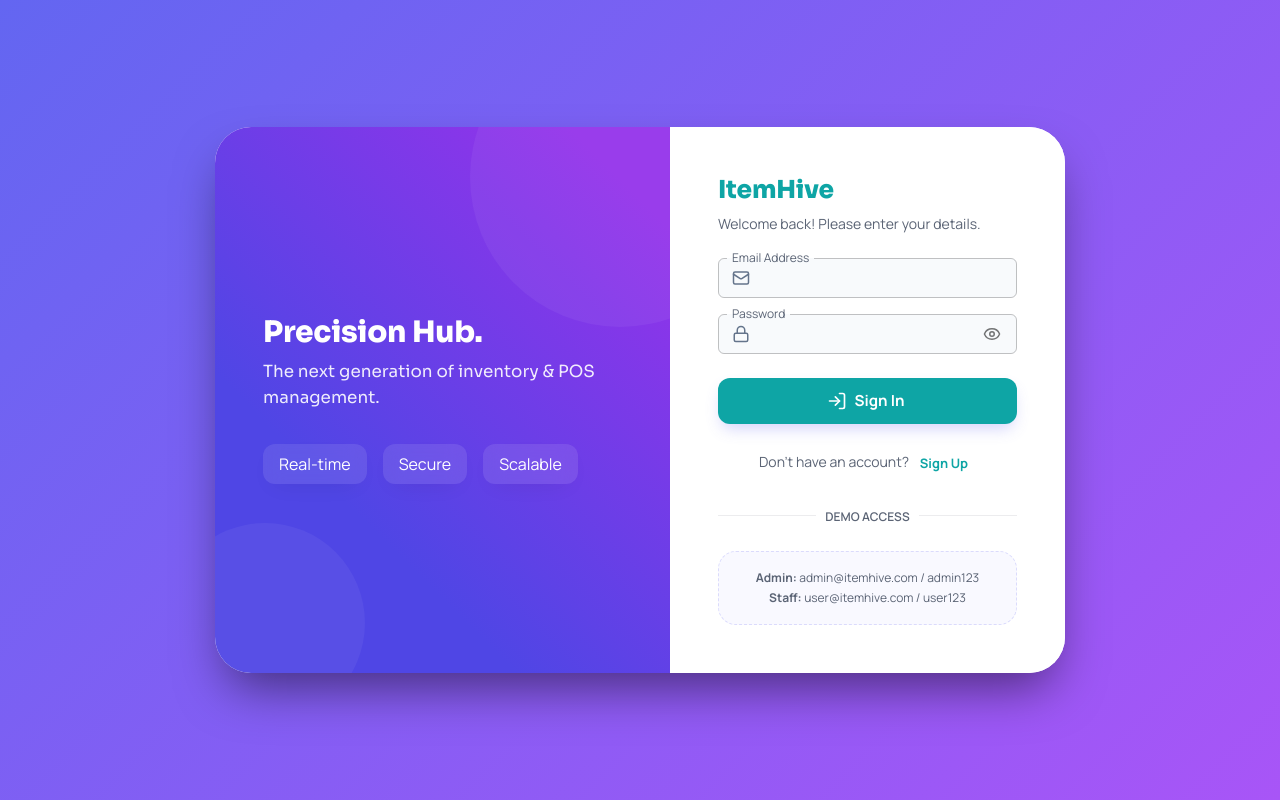
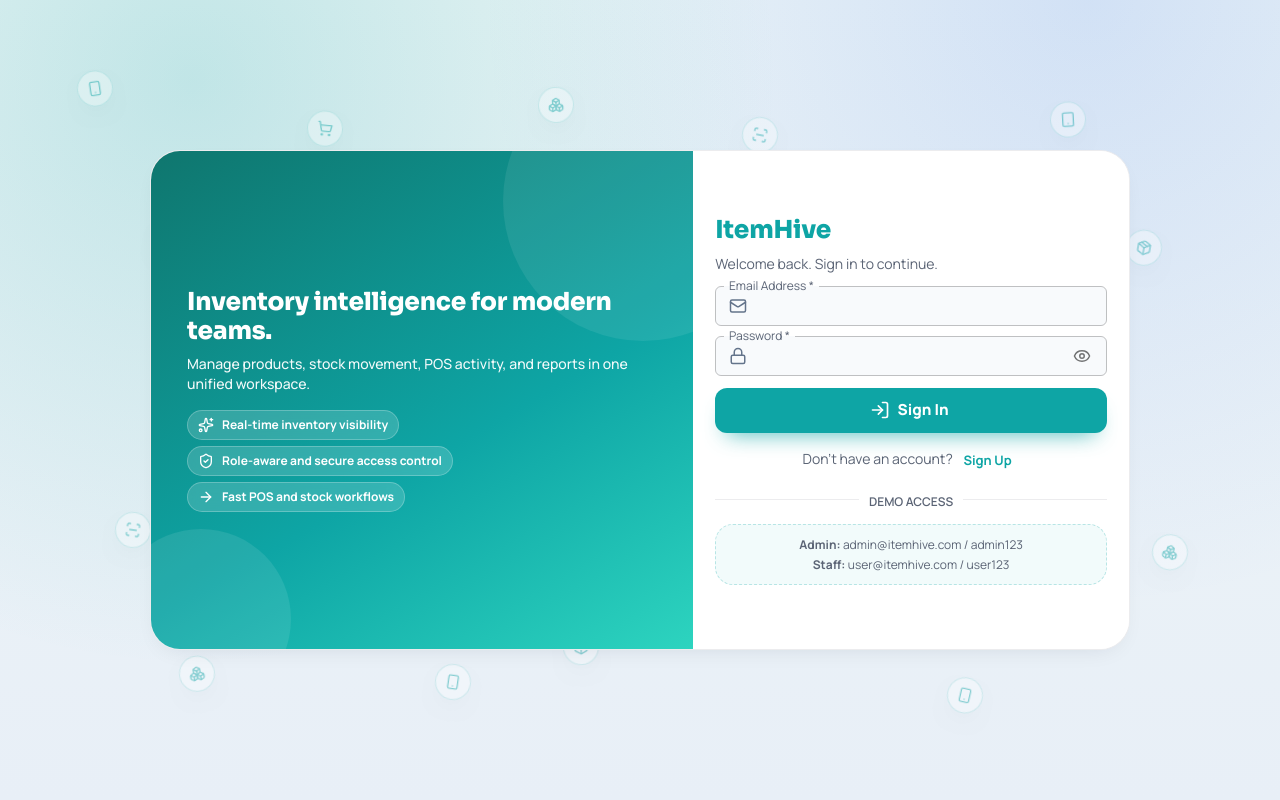
Before and after one commit to syedfaiqali/itemHive, a React (Vite) app: page /login in a window 1280 px wide. Built offline with nearby package versions, Linux system fonts and the light colour scheme.

Commit message:
main: login UI and added signup page

```diff
--- a/src/pages/Auth/Login.tsx
+++ b/src/pages/Auth/Login.tsx
@@ -11,19 +11,47 @@ import {
     Container,
     Paper
 } from '@mui/material';
-import { Mail, Lock, Eye, EyeOff, LogIn } from 'lucide-react';
+import { Mail, Lock, Eye, EyeOff, LogIn, ArrowRight, ShieldCheck, Sparkles, Smartphone, Tablet, Package, ScanLine, Boxes, ShoppingCart, Barcode } from 'lucide-react';
 import { useDispatch } from 'react-redux';
 import { loginSuccess } from '../../features/auth/authSlice';
 import { useNavigate } from 'react-router-dom';
 import { motion } from 'framer-motion';
+import { alpha, useTheme } from '@mui/material/styles';
 
 const Login: React.FC = () => {
+    const theme = useTheme();
     const dispatch = useDispatch();
     const navigate = useNavigate();
     const [showPassword, setShowPassword] = useState(false);
     const [email, setEmail] = useState('');
     const [password, setPassword] = useState('');
     const [error, setError] = useState('');
+    const floatingWidgets = [
+        { icon: <Smartphone size={16} />, left: '6%', top: '10%', rotate: -11 },
+        { icon: <Tablet size={16} />, left: '12%', top: '28%', rotate: 7 },
+        { icon: <Package size={16} />, left: '18%', top: '46%', rotate: -6 },
+        { icon: <ScanLine size={16} />, left: '9%', top: '64%', rotate: 8 },
+        { icon: <Boxes size={16} />, left: '14%', top: '82%', rotate: -9 },
+        { icon: <ShoppingCart size={16} />, left: '24%', top: '14%', rotate: 5 },
+        { icon: <Barcode size={16} />, left: '30%', top: '32%', rotate: -4 },
+        { icon: <Package size={16} />, left: '26%', top: '50%', rotate: 10 },
+        { icon: <ScanLine size={16} />, left: '22%', top: '70%', rotate: -7 },
+        { icon: <Smartphone size={16} />, left: '34%', top: '84%', rotate: 6 },
+        { icon: <Boxes size={16} />, left: '42%', top: '12%', rotate: -5 },
+        { icon: <ShoppingCart size={16} />, left: '46%', top: '26%', rotate: 9 },
+        { icon: <Barcode size={16} />, left: '40%', top: '44%', rotate: -8 },
+        { icon: <Tablet size={16} />, left: '48%', top: '62%', rotate: 7 },
+        { icon: <Package size={16} />, left: '44%', top: '80%', rotate: -6 },
+        { icon: <ScanLine size={16} />, left: '58%', top: '16%', rotate: 8 },
+        { icon: <Boxes size={16} />, left: '64%', top: '34%', rotate: -9 },
+        { icon: <ShoppingCart size={16} />, left: '60%', top: '54%', rotate: 6 },
+        { icon: <Barcode size={16} />, left: '68%', top: '72%', rotate: -5 },
+        { icon: <Smartphone size={16} />, left: '74%', top: '86%', rotate: 10 },
+        { icon: <Tablet size={16} />, left: '82%', top: '14%', rotate: -6 },
+        { icon: <Package size={16} />, left: '88%', top: '30%', rotate: 7 },
+        { icon: <ScanLine size={16} />, left: '84%', top: '50%', rotate: -8 },
+        { icon: <Boxes size={16} />, left: '90%', top: '68%', rotate: 9 },
+    ];
 
     const handleLogin = (e: React.FormEvent) => {
         e.preventDefault();
@@ -44,29 +72,68 @@ const Login: React.FC = () => {
     return (
         <Box
             sx={{
-                minHeight: '100vh',
+                position: 'relative',
+                minHeight: '100dvh',
                 display: 'flex',
                 alignItems: 'center',
                 justifyContent: 'center',
-                background: 'linear-gradient(135deg, #6366f1 0%, #a855f7 100%)',
-                p: { xs: 2, sm: 4 }
+                overflow: 'hidden',
+                background: theme.palette.mode === 'light'
+                    ? 'radial-gradient(circle at 15% 10%, rgba(14, 165, 165, 0.2), transparent 45%), radial-gradient(circle at 85% 0%, rgba(37, 99, 235, 0.14), transparent 45%), linear-gradient(180deg, #eef6f7 0%, #e8eff7 100%)'
+                    : 'radial-gradient(circle at 15% 10%, rgba(45, 212, 191, 0.2), transparent 45%), radial-gradient(circle at 85% 0%, rgba(59, 130, 246, 0.18), transparent 45%), linear-gradient(180deg, #0b1220 0%, #0f172a 100%)',
+                p: { xs: 0.75, sm: 1.25 }
             }}
         >
-            <Container maxWidth="md" sx={{ display: 'flex', justifyContent: 'center' }}>
+            {floatingWidgets.map((item, index) => (
+                <motion.div
+                    key={`${item.left}-${item.top}`}
+                    initial={{ y: 0, opacity: 0.45, rotate: item.rotate }}
+                    animate={{ y: [0, -11, 0], rotate: [item.rotate, item.rotate + 3, item.rotate] }}
+                    transition={{ duration: 4 + index * 0.45, repeat: Infinity, ease: 'easeInOut' }}
+                    style={{
+                        position: 'absolute',
+                        left: item.left,
+                        top: item.top,
+                        zIndex: 0,
+                        pointerEvents: 'none',
+                    }}
+                >
+                    <Box
+                        sx={{
+                            display: { xs: 'none', sm: 'flex' },
+                            alignItems: 'center',
+                            justifyContent: 'center',
+                            width: 36,
+                            height: 36,
+                            borderRadius: '50%',
+                            bgcolor: alpha(theme.palette.background.paper, theme.palette.mode === 'light' ? 0.76 : 0.2),
+                            border: '1px solid',
+                            borderColor: alpha(theme.palette.primary.main, 0.34),
+                            color: theme.palette.primary.main,
+                            boxShadow: '0 10px 24px -14px rgba(2, 6, 23, 0.5)',
+                            backdropFilter: 'blur(6px)'
+                        }}
+                    >
+                        {item.icon}
+                    </Box>
+                </motion.div>
+            ))}
+            <Container maxWidth="lg" sx={{ display: 'flex', justifyContent: 'center', position: 'relative', zIndex: 1 }}>
                 <motion.div
                     initial={{ opacity: 0, y: 20 }}
                     animate={{ opacity: 1, y: 0 }}
                     transition={{ duration: 0.5 }}
-                    style={{ width: '100%', maxWidth: '850px' }}
+                    style={{ width: '100%', maxWidth: '980px' }}
                 >
                     <Paper
                         elevation={24}
                         sx={{
-                            borderRadius: { xs: 4, md: 6 },
+                            borderRadius: { xs: 4, md: 5 },
                             overflow: 'hidden',
                             display: 'flex',
                             flexDirection: { xs: 'column', md: 'row' },
-                            boxShadow: '0 25px 50px -12px rgba(0, 0, 0, 0.5)',
+                            border: '1px solid',
+                            borderColor: 'divider',
                             minHeight: { xs: 'auto', md: 500 },
                             maxWidth: '100%',
                             m: 'auto'
@@ -80,51 +147,67 @@ const Login: React.FC = () => {
                                 overflow: 'hidden',
                                 flexDirection: 'column',
                                 justifyContent: 'center',
-                                background: 'linear-gradient(45deg, #4f46e5 30%, #9333ea 90%)',
-                                p: 6,
-                                color: 'white'
+                                background: `linear-gradient(150deg, ${theme.palette.primary.dark} 0%, ${theme.palette.primary.main} 58%, ${theme.palette.primary.light} 100%)`,
+                                p: { md: 3.5, lg: 4.5 },
+                                color: 'primary.contrastText'
                             }}
                         >
                             <Box sx={{ position: 'relative', zIndex: 1 }}>
-                                <Typography variant="h3" fontWeight={900} gutterBottom sx={{ lineHeight: 1.1 }}>
-                                    Precision Hub.
+                                <Typography variant="h4" fontWeight={800} gutterBottom sx={{ lineHeight: 1.15 }}>
+                                    Inventory intelligence for modern teams.
                                 </Typography>
-                                <Typography variant="h6" sx={{ opacity: 0.9, fontWeight: 400, mb: 4 }}>
-                                    The next generation of inventory & POS management.
+                                <Typography variant="body2" sx={{ opacity: 0.95, fontWeight: 500, mb: 2 }}>
+                                    Manage products, stock movement, POS activity, and reports in one unified workspace.
                                 </Typography>
-                                <Box sx={{ display: 'flex', gap: 2, flexWrap: 'wrap' }}>
-                                    <Paper sx={{ px: 2, py: 1, bgcolor: 'rgba(255,255,255,0.1)', color: 'white', backdropFilter: 'blur(10px)', borderRadius: 2 }}>
-                                        Real-time
-                                    </Paper>
-                                    <Paper sx={{ px: 2, py: 1, bgcolor: 'rgba(255,255,255,0.1)', color: 'white', backdropFilter: 'blur(10px)', borderRadius: 2 }}>
-                                        Secure
-                                    </Paper>
-                                    <Paper sx={{ px: 2, py: 1, bgcolor: 'rgba(255,255,255,0.1)', color: 'white', backdropFilter: 'blur(10px)', borderRadius: 2 }}>
-                                        Scalable
-                                    </Paper>
+                                <Box sx={{ display: 'grid', gap: 0.8 }}>
+                                    {[
+                                        { icon: <Sparkles size={16} />, text: 'Real-time inventory visibility' },
+                                        { icon: <ShieldCheck size={16} />, text: 'Role-aware and secure access control' },
+                                        { icon: <ArrowRight size={16} />, text: 'Fast POS and stock workflows' },
+                                    ].map((item) => (
+                                        <Box
+                                            key={item.text}
+                                            sx={{
+                                                display: 'flex',
+                                                alignItems: 'center',
+                                                gap: 1,
+                                                px: 1.25,
+                                                py: 0.6,
+                                                width: 'fit-content',
+                                                borderRadius: 99,
+                                                bgcolor: 'rgba(255,255,255,0.16)',
+                                                border: '1px solid rgba(255,255,255,0.24)',
+                                                backdropFilter: 'blur(8px)',
+                                                fontSize: '0.75rem',
+                                                fontWeight: 700
+                                            }}
+                                        >
+                                            {item.icon}
+                                            {item.text}
+                                        </Box>
+                                    ))}
                                 </Box>
                             </Box>
 
-                            {/* Decorative background shapes */}
-                            <Box sx={{ position: 'absolute', top: -100, right: -100, width: 300, height: 300, bgcolor: 'rgba(255,255,255,0.05)', borderRadius: '50%' }} />
-                            <Box sx={{ position: 'absolute', bottom: -50, left: -50, width: 200, height: 200, bgcolor: 'rgba(255,255,255,0.05)', borderRadius: '50%' }} />
+                            <Box sx={{ position: 'absolute', top: -90, right: -90, width: 280, height: 280, bgcolor: 'rgba(255,255,255,0.08)', borderRadius: '50%' }} />
+                            <Box sx={{ position: 'absolute', bottom: -60, left: -40, width: 180, height: 180, bgcolor: 'rgba(255,255,255,0.09)', borderRadius: '50%' }} />
                         </Box>
                         <Box
                             sx={{
                                 flex: 1,
-                                p: { xs: 4, sm: 5, md: 6 },
+                                p: { xs: 1.5, sm: 2.25, md: 2.75 },
                                 bgcolor: 'background.paper',
                                 display: 'flex',
                                 flexDirection: 'column',
                                 justifyContent: 'center'
                             }}
                         >
-                            <Box sx={{ mb: 3, textAlign: { xs: 'center', md: 'left' } }}>
+                            <Box sx={{ mb: 1.5, textAlign: { xs: 'center', md: 'left' } }}>
                                 <Typography variant="h4" fontWeight={800} color="primary.main" gutterBottom>
                                     ItemHive
                                 </Typography>
                                 <Typography variant="body2" color="text.secondary">
-                                    Welcome back! Please enter your details.
+                                    Welcome back. Sign in to continue.
                                 </Typography>
                             </Box>
 
@@ -132,7 +215,7 @@ const Login: React.FC = () => {
                                 <Alert
                                     severity="error"
                                     sx={{
-                                        mb: 3,
+                                        mb: 1.5,
                                         borderRadius: 2,
                                         fontSize: '0.875rem'
                                     }}
@@ -149,6 +232,7 @@ const Login: React.FC = () => {
                                     size="small"
                                     value={email}
                                     onChange={(e) => setEmail(e.target.value)}
+                                    required
                                     InputProps={{
                                         startAdornment: (
                                             <InputAdornment position="start">
@@ -156,7 +240,7 @@ const Login: React.FC = () => {
                                             </InputAdornment>
                                         ),
                                     }}
-                                    sx={{ mb: 2 }}
+                                    sx={{ mb: 1.25 }}
                                 />
                                 <TextField
                                     fullWidth
@@ -166,6 +250,7 @@ const Login: React.FC = () => {
                                     size="small"
                                     value={password}
                                     onChange={(e) => setPassword(e.target.value)}
+                                    required
                                     InputProps={{
                                         startAdornment: (
                                             <InputAdornment position="start">
@@ -184,7 +269,7 @@ const Login: React.FC = () => {
                                             </InputAdornment>
                                         ),
                                     }}
-                                    sx={{ mb: 3 }}
+                                    sx={{ mb: 1.5 }}
                                 />
 
                                 <Button
@@ -194,11 +279,11 @@ const Login: React.FC = () => {
                                     type="submit"
                                     startIcon={<LogIn size={20} />}
                                     sx={{
-                                        py: 1.2,
+                                        py: 1.15,
                                         borderRadius: 2,
                                         fontSize: '0.95rem',
-                                        fontWeight: 700,
-                                        boxShadow: '0 8px 16px -4px rgba(99, 102, 241, 0.3)',
+                                        fontWeight: 800,
+                                        boxShadow: `0 12px 22px -12px ${alpha(theme.palette.primary.main, 0.8)}`,
                                         textTransform: 'none'
                                     }}
                                 >
@@ -206,22 +291,30 @@ const Login: React.FC = () => {
                                 </Button>
                             </form>
 
-                            <Box sx={{ mt: 3, textAlign: 'center' }}>
+                            <Box sx={{ mt: 1.5, textAlign: 'center' }}>
                                 <Typography variant="body2" color="text.secondary">
-                                    Don't have an account? <Button variant="text" size="small" sx={{ fontWeight: 700, textTransform: 'none' }}>Sign Up</Button>
+                                    Don&apos;t have an account?{' '}
+                                    <Button
+                                        variant="text"
+                                        size="small"
+                                        onClick={() => navigate('/signup')}
+                                        sx={{ fontWeight: 700, textTransform: 'none' }}
+                                    >
+                                        Sign Up
+                                    </Button>
                                 </Typography>
                             </Box>
 
-                            <Divider sx={{ my: 3 }}>
+                            <Divider sx={{ my: 1.5 }}>
                                 <Typography variant="caption" color="text.secondary" sx={{ fontWeight: 600 }}>DEMO ACCESS</Typography>
                             </Divider>
 
                             <Box
                                 sx={{
-                                    p: 2,
+                                    p: 1.25,
                                     borderRadius: 3,
-                                    bgcolor: 'rgba(99, 102, 241, 0.04)',
-                                    border: '1px dashed rgba(99, 102, 241, 0.2)'
+                                    bgcolor: alpha(theme.palette.primary.main, 0.05),
+                                    border: `1px dashed ${alpha(theme.palette.primary.main, 0.26)}`
                                 }}
                             >
                                 <Typography variant="caption" color="text.secondary" display="block" align="center">
```
Also changed, not shown: src/pages/Auth/Signup.tsx (+38 -12 lines).
